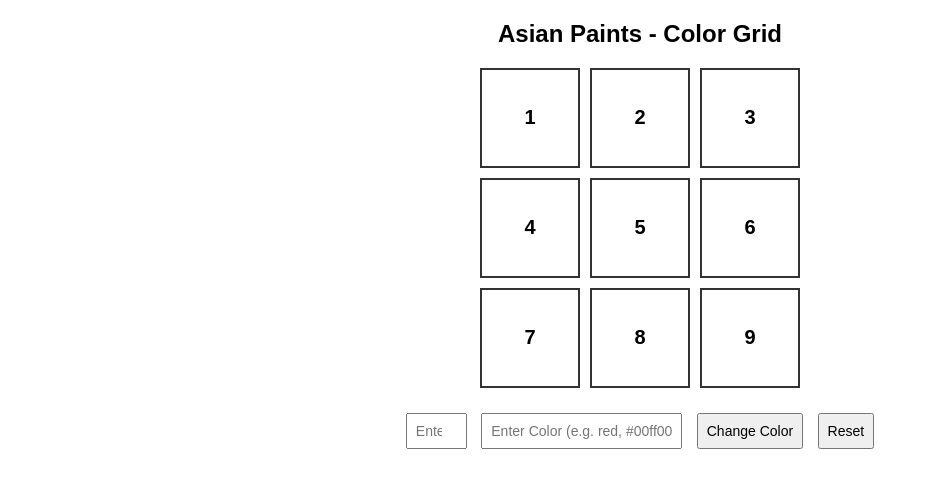
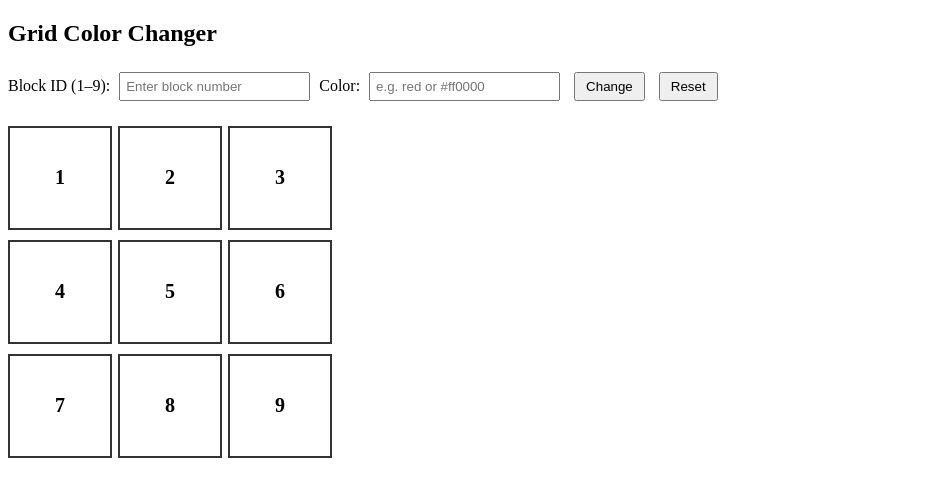
Before and after one commit to acciojob/Replit-Asian-Paints-sushant-gawade, a website: page main.html in a window 1280 px wide. Both pictures are taken after a click on the button "Reset". Shown: the whole page, without its empty margins (0-929 px from the left). Drawn offline with Linux system fonts and the light colour scheme.

Commit message:
created a submission

```diff
--- a/main.html
+++ b/main.html
@@ -1,50 +1,50 @@
 <!DOCTYPE html>
-<html lang="en">
+<html>
   <head>
-  <meta charset="UTF-8">
-  <title>Asian Paints Grid</title>
+    <meta charset="UTF-8" />
+    <title>Grid Color Changer</title>
     <style>
-    body {
-      font-family: Arial, sans-serif;
-      text-align: center;
-      margin: 20px;
-    }
-
-    #grid-container {
+      .grid-container {
         display: grid;
         grid-template-columns: repeat(3, 100px);
-      grid-template-rows: repeat(3, 100px);
-      gap: 10px;
-      justify-content: center;
-      margin-bottom: 20px;
+        grid-gap: 10px;
+        margin-top: 20px;
       }
-
       .grid-item {
+        width: 100px;
+        height: 100px;
+        border: 2px solid #333;
         display: flex;
         align-items: center;
         justify-content: center;
-      border: 2px solid #333;
-      background-color: transparent;
+        font-weight: bold;
         font-size: 20px;
-      font-weight: bold;
+        cursor: pointer;
       }
-
-    input, button {
+      input {
         margin: 5px;
-      padding: 8px;
-      font-size: 14px;
+        padding: 5px;
       }
-
       button {
+        margin: 5px;
+        padding: 5px 10px;
         cursor: pointer;
       }
     </style>
   </head>
   <body>
+    <h2>Grid Color Changer</h2>
 
-  <h2>Asian Paints - Color Grid</h2>
+    <label>Block ID (1–9):</label>
+    <input id="block_id" placeholder="Enter block number" />
 
-  <div id="grid-container">
+    <label>Color:</label>
+    <input id="colour_id" placeholder="e.g. red or #ff0000" />
+
+    <button id="change_button">Change</button>
+    <button id="reset_button">Reset</button>
+
+    <div class="grid-container">
       <div class="grid-item" id="1">1</div>
       <div class="grid-item" id="2">2</div>
       <div class="grid-item" id="3">3</div>
@@ -56,40 +56,6 @@
       <div class="grid-item" id="9">9</div>
     </div>
 
-  <div>
-    <input type="number" id="block_id" placeholder="Enter Block ID (1-9)" min="1" max="9">
-    <input type="text" id="colour_id" placeholder="Enter Color (e.g. red, #00ff00)">
-    <button id="change_button">Change Color</button>
-    <button id="Reset">Reset</button>
-  </div>
-
-  <script>
-    const changeButton = document.getElementById("change_button");
-    const resetButton = document.getElementById("Reset");
-
-    changeButton.addEventListener("click", () => {
-      // Reset all grid items to transparent first
-      document.querySelectorAll(".grid-item").forEach(item => {
-        item.style.backgroundColor = "transparent";
-      });
-
-      const blockId = document.getElementById("block_id").value;
-      const color = document.getElementById("colour_id").value;
-
-      const targetBlock = document.getElementById(blockId);
-      if (targetBlock) {
-        targetBlock.style.backgroundColor = color;
-      } else {
-        alert("Invalid Block ID! Please enter a number between 1 and 9.");
-      }
-    });
-
-    resetButton.addEventListener("click", () => {
-      document.querySelectorAll(".grid-item").forEach(item => {
-        item.style.backgroundColor = "transparent";
-      });
-    });
-  </script>
-
+    <script src="script.js"></script>
   </body>
 </html>
--- /dev/null
+++ b/script.js
@@ -0,0 +1,25 @@
+function cells() {
+  const arr = [];
+  for (let i = 1; i <= 9; i++) arr.push(document.getElementById(String(i)));
+  return arr;
+}
+
+function resetAll() {
+  cells().forEach((el) => (el.style.backgroundColor = "transparent"));
+}
+
+document.getElementById("change_button").addEventListener("click", () => {
+  const id = document.getElementById("block_id").value.trim();
+  const color = document.getElementById("colour_id").value.trim();
+
+  resetAll(); // Clear previous colors
+
+  const cell = document.getElementById(id);
+  if (cell && color) {
+    cell.style.backgroundColor = color;
+  } else {
+    alert("Please enter a valid block ID (1–9) and a color!");
+  }
+});
+
+document.getElementById("reset_button").addEventListener("click", resetAll);
```
Lines whose indentation alone changed are shown as unchanged.
